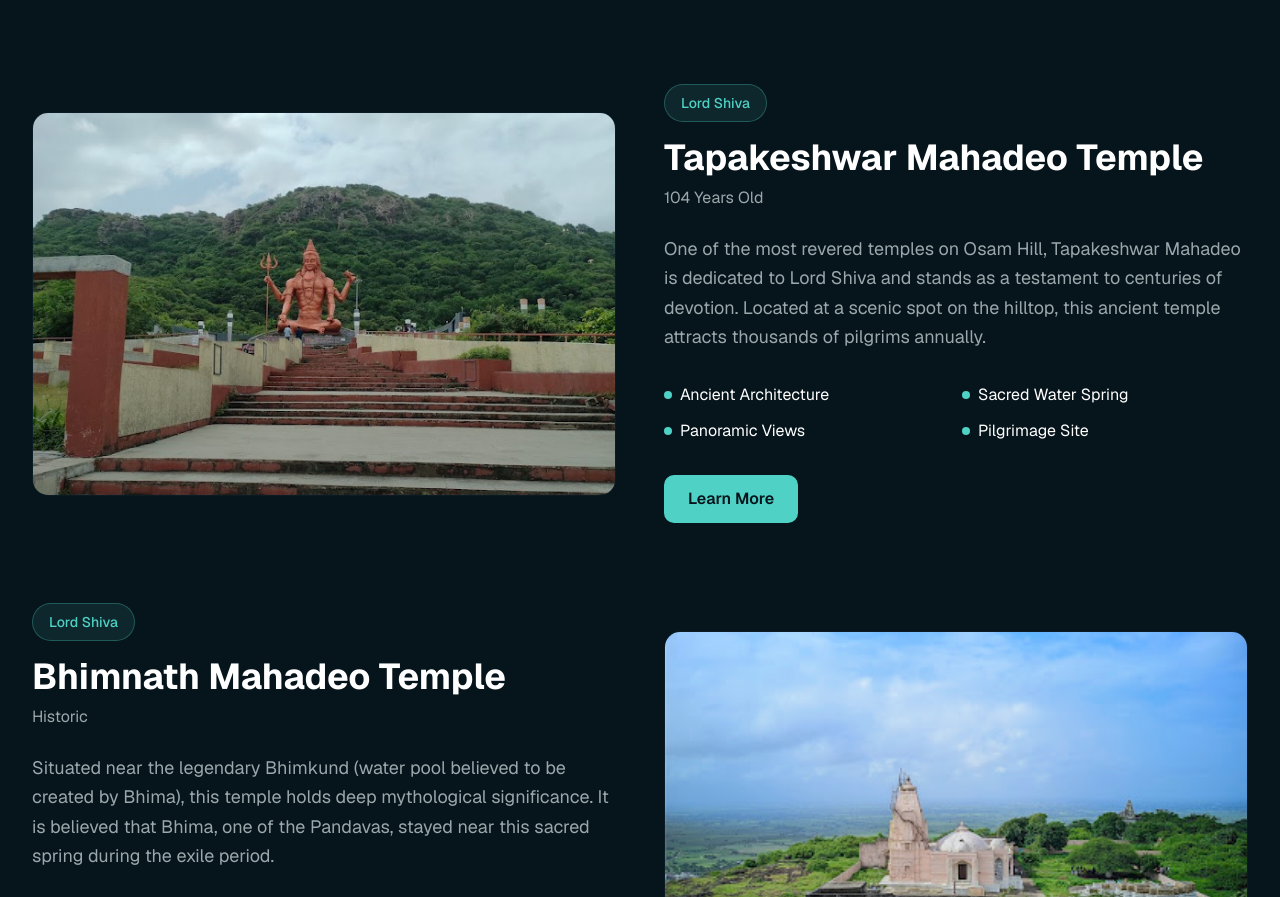
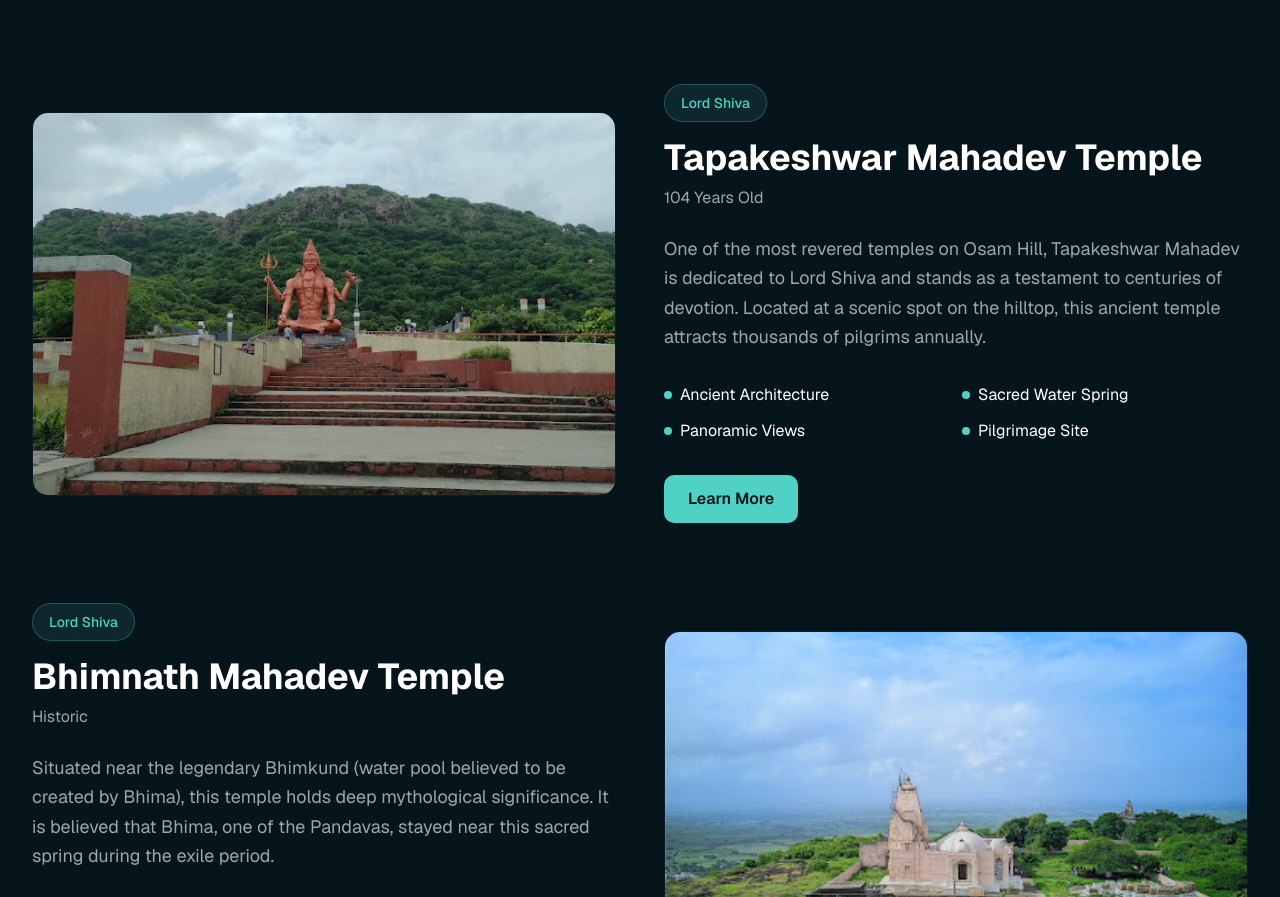
Before and after one commit to Akipatel44/OsamVista, a Next.js app: page /temples in a window 1280 px wide. Shown: the part 320-1217 px from the top of the page. Built offline with nearby package versions, Linux system fonts and the light colour scheme.

Commit message:
fix: correct spelling of 'Mahadeo' to 'Mahadev' in temple names and descriptions

```diff
--- a/app/temples/page.tsx
+++ b/app/temples/page.tsx
@@ -7,15 +7,15 @@ import Image from 'next/image'
 
 const temples = [
   {
-    name: 'Tapakeshwar Mahadeo Temple',
+    name: 'Tapakeshwar Mahadev Temple',
     image: '/images/In_Ground_Big_Mahadev_Statue.jpg',
     deity: 'Lord Shiva',
     age: '104 Years Old',
-    description: 'One of the most revered temples on Osam Hill, Tapakeshwar Mahadeo is dedicated to Lord Shiva and stands as a testament to centuries of devotion. Located at a scenic spot on the hilltop, this ancient temple attracts thousands of pilgrims annually.',
+    description: 'One of the most revered temples on Osam Hill, Tapakeshwar Mahadev is dedicated to Lord Shiva and stands as a testament to centuries of devotion. Located at a scenic spot on the hilltop, this ancient temple attracts thousands of pilgrims annually.',
     highlights: ['Ancient Architecture', 'Sacred Water Spring', 'Panoramic Views', 'Pilgrimage Site'],
   },
   {
-    name: 'Bhimnath Mahadeo Temple',
+    name: 'Bhimnath Mahadev Temple',
     image: '/images/bhimnath_mahadev_temple.jpg',
     deity: 'Lord Shiva',
     age: 'Historic',
```
